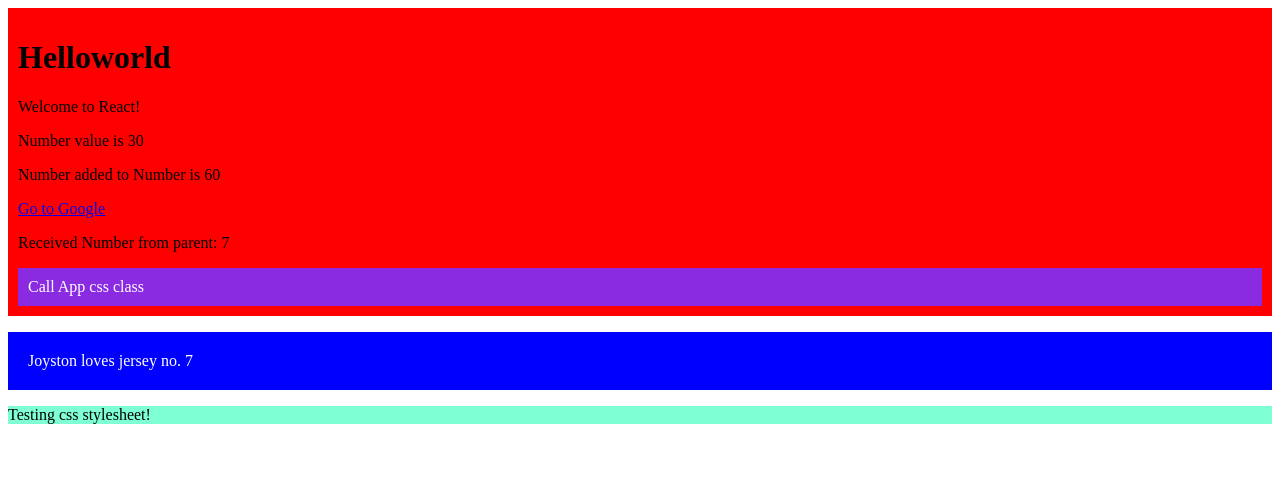
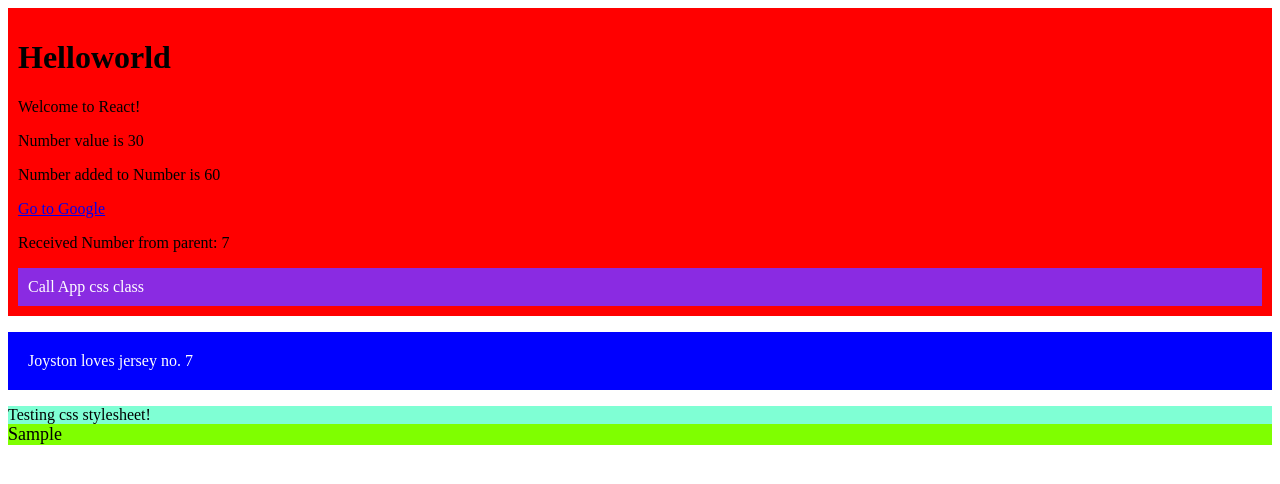
Before and after one commit to joyston/ReactApps, a React (Create React App) app in the folder demo-app/: page / in a window 1280 px wide. Shown: the top 484 px of the page. Built offline with nearby package versions, Linux system fonts and the light colour scheme.

Commit message:
-Practiced css modules in ReactJs

```diff
--- a/demo-app/src/App.js
+++ b/demo-app/src/App.js
@@ -1,6 +1,8 @@
 import Helloworld from "./Components/helloworld";
 import Content from "./Components/contents";
+import Sample from "./Components/sample";
 import './App.css';
+import Style from "./Components/Sample.module.css";
 
 function App() {
   const name = "Joyston";
@@ -11,6 +13,7 @@ function App() {
       <Helloworld numberProps={num} />
       <Content name={name} number={num} />
       <div className="SheetStyle">Testing css stylesheet!</div>
+      <Sample></Sample>
     </div>
   );
 }
--- /dev/null
+++ b/demo-app/src/Components/Sample.module.css
@@ -0,0 +1,5 @@
+.mystyle {
+    background-color: chartreuse;
+    color: #000;
+    font-size: large;
+}
--- /dev/null
+++ b/demo-app/src/Components/sample.js
@@ -0,0 +1,10 @@
+import React from 'react';
+import Styles from './Sample.module.css';
+
+function Sample() {
+    return (
+        <div className={Styles.mystyle}>Sample</div>
+    )
+}
+
+export default Sample
```
